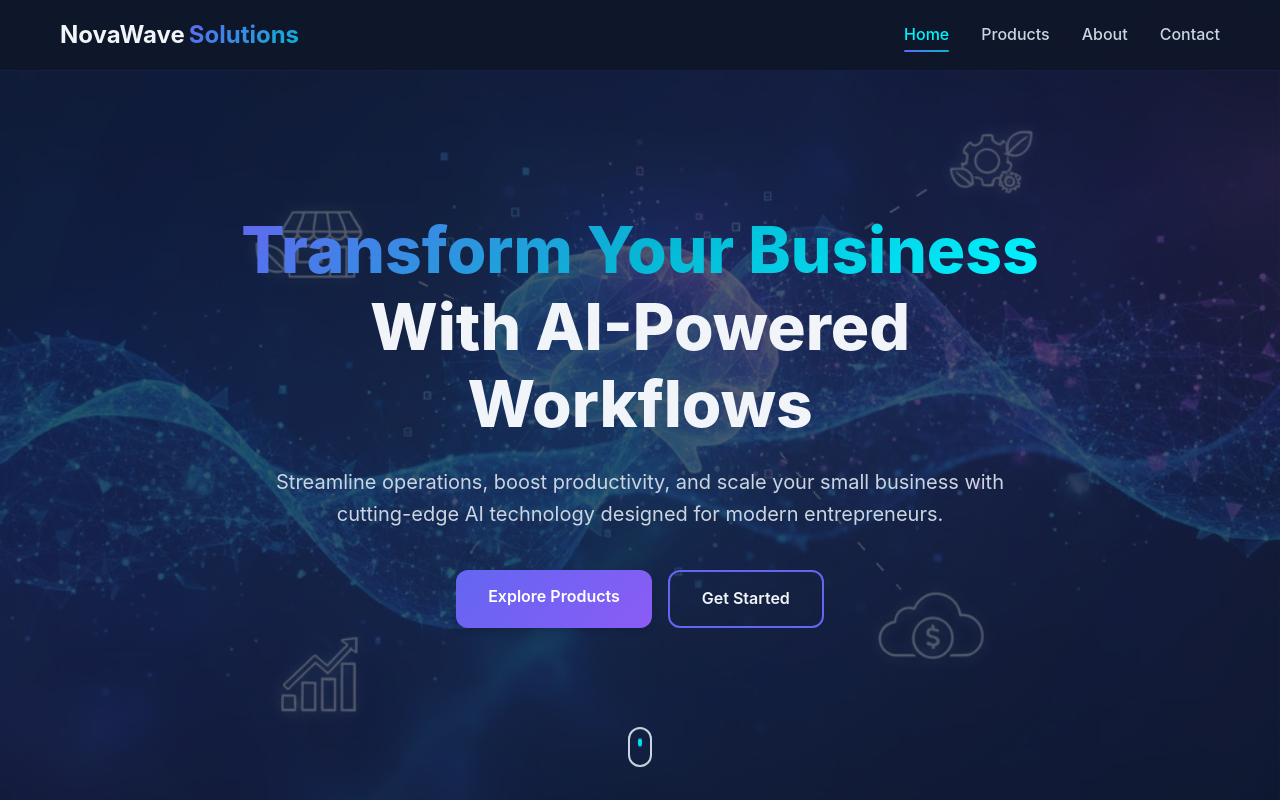
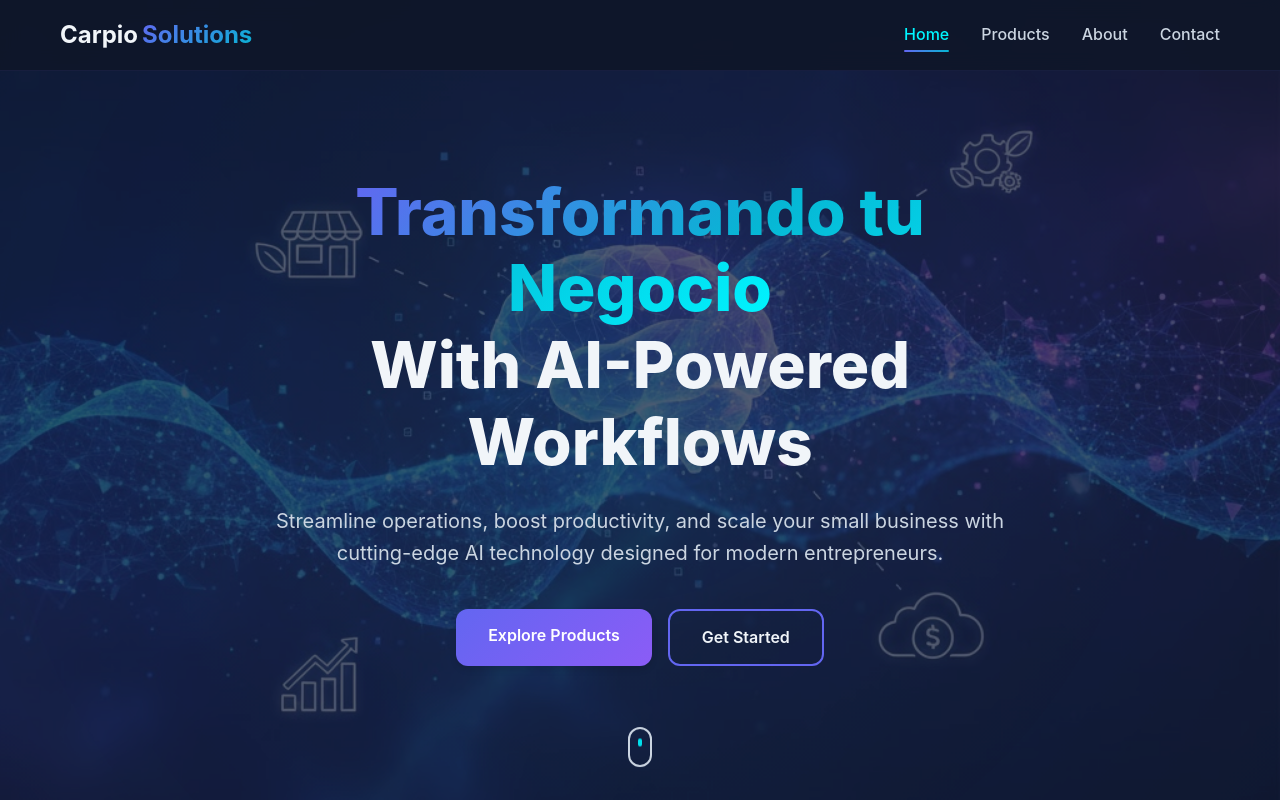
Before and after one commit to Nestum447/NovaWave-Solutions, a plain HTML site: page index.html in a window 1280 px wide. Shown: the top 800 px of the page. Drawn offline with Linux system fonts and the light colour scheme.

Commit message:
Update index.html

```diff
--- a/index.html
+++ b/index.html
@@ -12,7 +12,7 @@
         <div class="container">
             <div class="nav-wrapper">
                 <div class="logo">
-                    <span class="logo-text">NovaWave</span>
+                    <span class="logo-text">Carpio</span>
                     <span class="logo-accent">Solutions</span>
                 </div>
                 <ul class="nav-menu" id="navMenu">
@@ -36,7 +36,7 @@
         <div class="container">
             <div class="hero-content">
                 <h1 class="hero-title">
-                    <span class="gradient-text">Transform Your Business</span>
+                    <span class="gradient-text">Transformando tu Negocio</span>
                     <br>With AI-Powered Workflows
                 </h1>
                 <p class="hero-subtitle">
```
